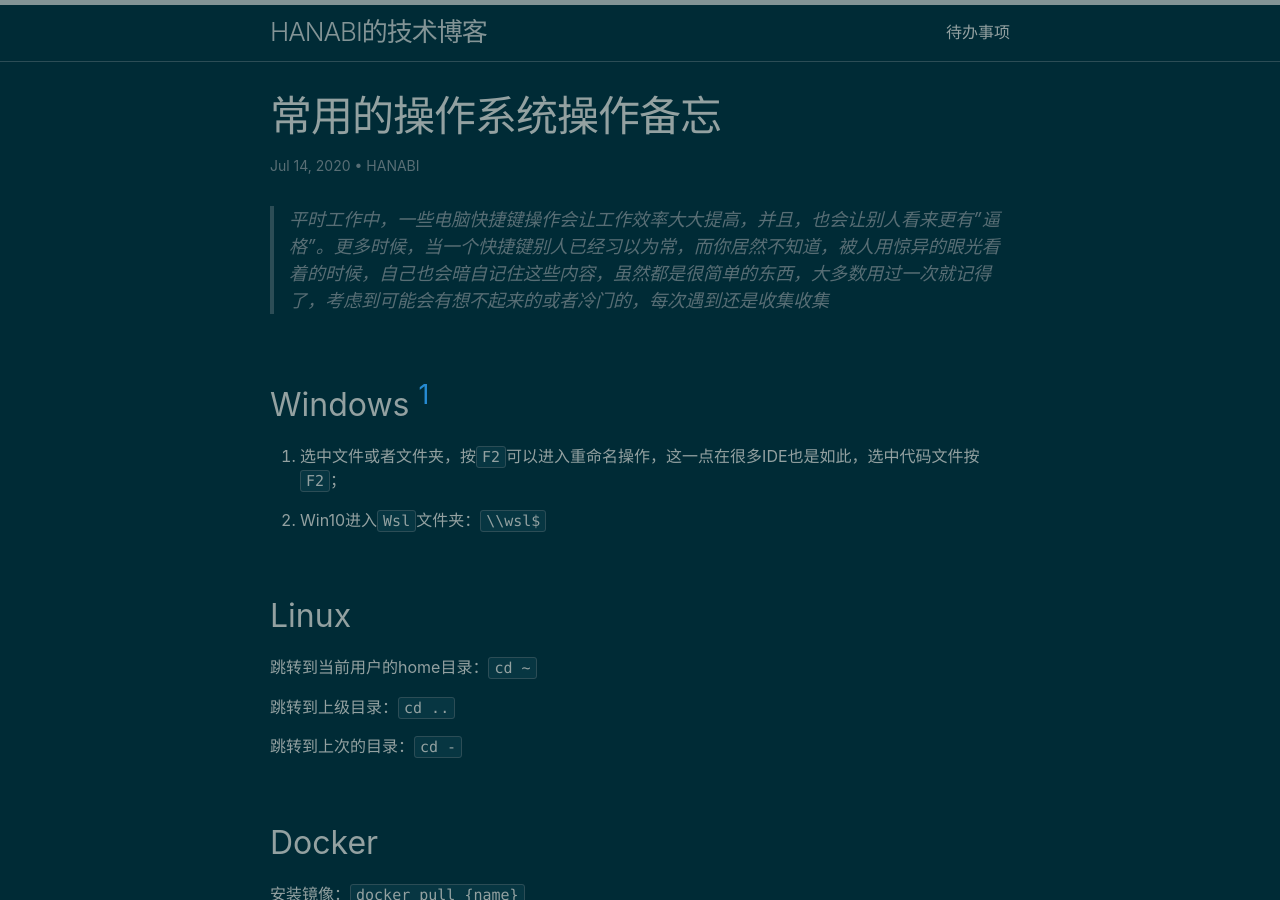
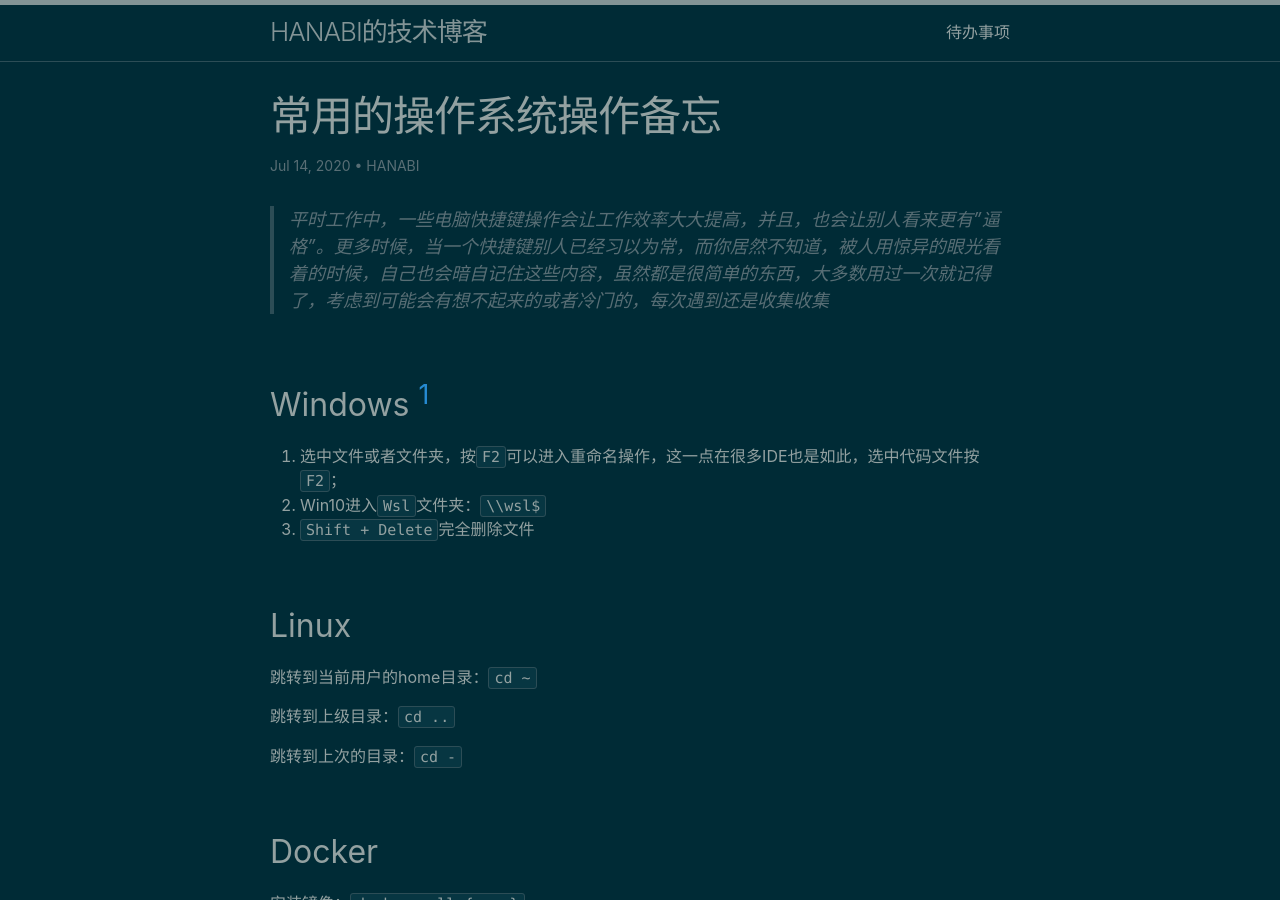
Before and after one commit to KamenRiderKuuga/kamenriderkuuga.github.io, a Jekyll site: the page built from _posts/2020-07-13-Tips-2.md, in a window 1280 px wide and 900 px high. Built offline with Jekyll 4.4.1, drawn with Linux system fonts in a browser that asks for light colours.

Commit message:
Update 2020-07-13-Tips-2.md

```diff
--- a/_posts/2020-07-13-Tips-2.md
+++ b/_posts/2020-07-13-Tips-2.md
@@ -11,8 +11,8 @@ tags: Tips
 ## Windows [^1]
 
 1.	选中文件或者文件夹，按`F2`可以进入重命名操作，这一点在很多IDE也是如此，选中代码文件按`F2`；
-
 2. Win10进入`Wsl`文件夹：`\\wsl$`
+3.	`Shift + Delete`完全删除文件
 
 ## Linux
 
```
